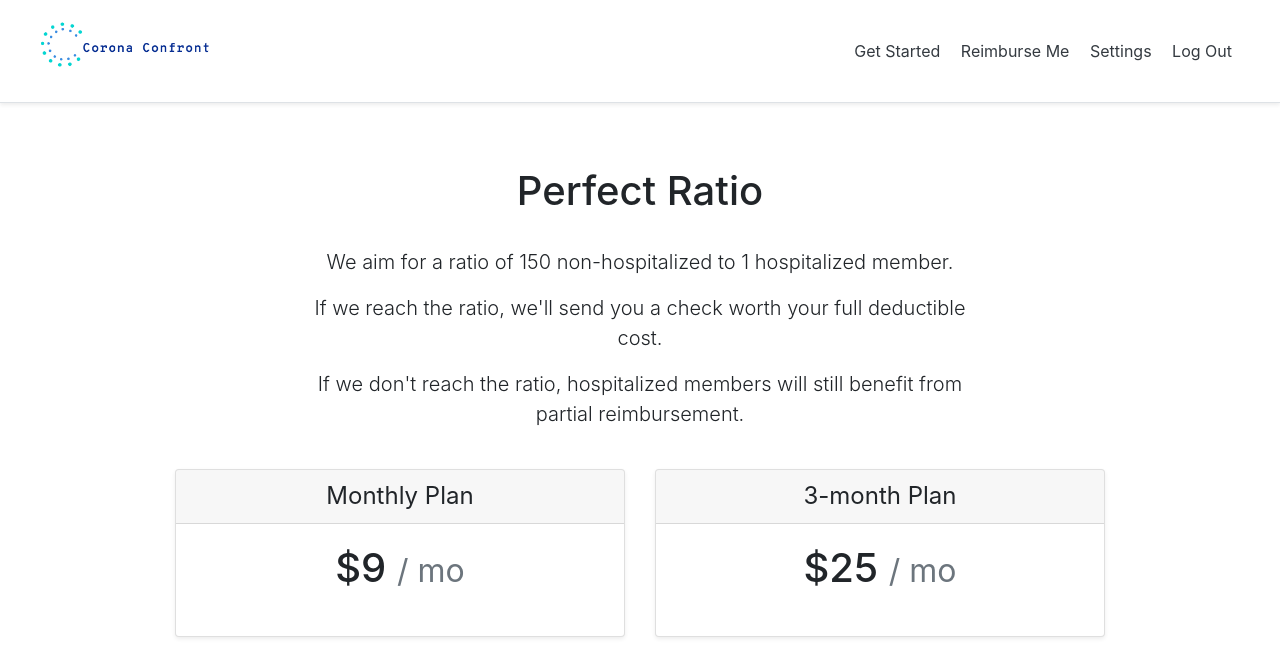
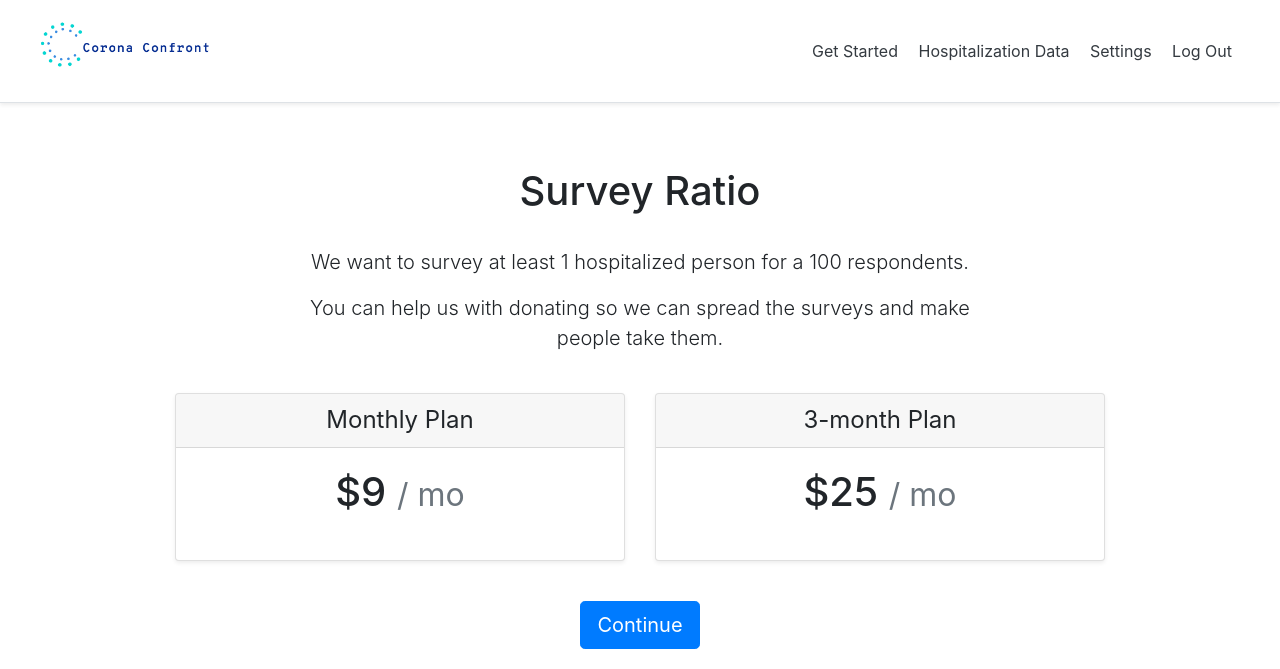
Before and after one commit to azkurb/corona_survey, a Django app: page /get_started/ in a window 1280 px wide. Shown: the top 669 px of the page. Run offline with Django 3.2, Linux system fonts and the light colour scheme; the visitor is signed in with stand-in values (Sample User, id 1); some libraries are stand-ins or nearby versions.

Commit message:
update production

```diff
--- a/templates/plans/base.html
+++ b/templates/plans/base.html
@@ -35,7 +35,7 @@
       <nav class="my-2 my-md-0 mr-md-3">
         <a class="p-2 text-dark" href="{% url 'get_started' %}">Get Started</a>
         {% if user.is_authenticated %}
-        <a class="p-2 text-dark" href="{% url 'reimburse' %}">Reimburse Me</a>
+        <a class="p-2 text-dark" href="{% url 'reimburse' %}">Hospitalization Data</a>
         <a class="p-2 text-dark" href="{% url 'settings' %}">Settings</a>
         <a class="p-2 text-dark" href="{% url 'logout' %}">Log Out</a>
         {% else %}
--- a/templates/plans/get_started.html
+++ b/templates/plans/get_started.html
@@ -2,10 +2,9 @@
 
 {% block content %}
 <div class="pricing-header px-3 py-3 pt-md-5 pb-md-4 mx-auto text-center">
-  <h1 class="display-5">Perfect Ratio</h1> <br>
-    <p class="lead">We aim for a ratio of 150 non-hospitalized to 1 hospitalized member.</p>
-    <p class="lead">If we reach the ratio, we'll send you a check worth your full deductible cost.</p>
-    <p class="lead">If we don't reach the ratio, hospitalized members will still benefit from partial reimbursement.</p>
+  <h1 class="display-5">Survey Ratio</h1> <br>
+    <p class="lead">We want to survey at least 1 hospitalized person for a 100 respondents.</p>
+    <p class="lead">You can help us with donating so we can spread the surveys and make people take them.</p>
 {#    <p class="lead">Given low mortality and high infection rates, this model allows for the society to support families of the least lucky ones.</p> <br>#}
 
 </div>
--- a/templates/plans/home.html
+++ b/templates/plans/home.html
@@ -5,8 +5,8 @@
 
 <div class="pricing-header px-3 py-3 pt-md-5 pb-md-4 mx-auto text-center">
   <h1 class="display-4">Corona Confront</h1>
-<br><br><p class="lead">Although testing is free, many insured people in America still have to pay deductibles if they get coronavirus and require hospital stays.<br><br>
-  <p class="lead">We decided to form a membership nonprofit that reimburses deductibles of members hospitalized due to coronavirus.</p> <br><br>
+<br><br><p class="lead">I decided to form an organization to survey people affected by COVID-19.<br><br>
+  <p class="lead">This may help fight fake news that has gotten worse since the outbreak.</p> <br><br>
 
   <a href="{% url 'get_started' %}"><button type="button" class="btn btn-lg btn-primary">Get Started </button></a> <br> <br> <br> <br>
 
--- a/templates/registration/login.html
+++ b/templates/registration/login.html
@@ -14,7 +14,7 @@
             <button type="submit" class="btn btn-primary">Log in</button>
 <br>
 <br>
-            <a href="{% url 'social:begin' 'facebook' %}"><img src="{% static "login_facebook.png"%}" width=180 height=40></a>
+{#            <a href="{% url 'social:begin' 'facebook' %}"><img src="{% static "login_facebook.png"%}" width=180 height=40></a>      #}
     </form>
         </div>
         <div class="card-footer text-muted text-center">
--- a/templates/registration/new_insurance.html
+++ b/templates/registration/new_insurance.html
@@ -12,7 +12,7 @@
   <div class="card-deck mb-3 text-center">
     <div class="card mb-4 shadow-sm">
       <div class="card-header">
-        <h4 class="my-0 font-weight-normal">Do you have medical insurance for the next 3 months?</h4>
+        <h4 class="my-0 font-weight-normal">Have you been personally infected?</h4>
       </div>
       <div class="card-body">
         <ul class="list-unstyled mt-3 mb-4">
--- a/templates/registration/reimburse.html
+++ b/templates/registration/reimburse.html
@@ -4,7 +4,7 @@
 
 </div>
 <div class="pricing-header px-3 py-3 pt-md-5 pb-md-4 mx-auto text-center">
-  <h1 class="display-5">Reimburse Me</h1>
+  <h1 class="display-5">Hospitalization Data</h1>
   <p class="lead"></p>
 </div>
 
@@ -13,7 +13,7 @@
   <div class="card-deck mb-3 text-center">
     <div class="card mb-4 shadow-sm">
       <div class="card-header">
-        <h4 class="my-0 font-weight-normal">Your data is your property. We need it just to send you a check.</h4>
+        <h4 class="my-0 font-weight-normal">Your data is your property. We won't share it with anyone.</h4>
       </div>
       <div class="card-body">
         <ul class="list-unstyled mt-3 mb-4">
--- a/templates/registration/signup.html
+++ b/templates/registration/signup.html
@@ -11,7 +11,7 @@
             {% csrf_token %}
             {% include 'includes/form.html' %}
             <button type="submit" class="btn btn-primary">Create an account</button>
-<br><br>	<a href="{% url 'social:begin' 'facebook' %}"><img src="{% static "login_facebook.png"%}" width=180 height=40></a>
+{#<br><br>	<a href="{% url 'social:begin' 'facebook' %}"><img src="{% static "login_facebook.png"%}" width=180 height=40></a>#}
 
 <br>
 <br>
```
Also changed, not shown: plans/migrations/0006_delete_fitnessplan.py (added).
